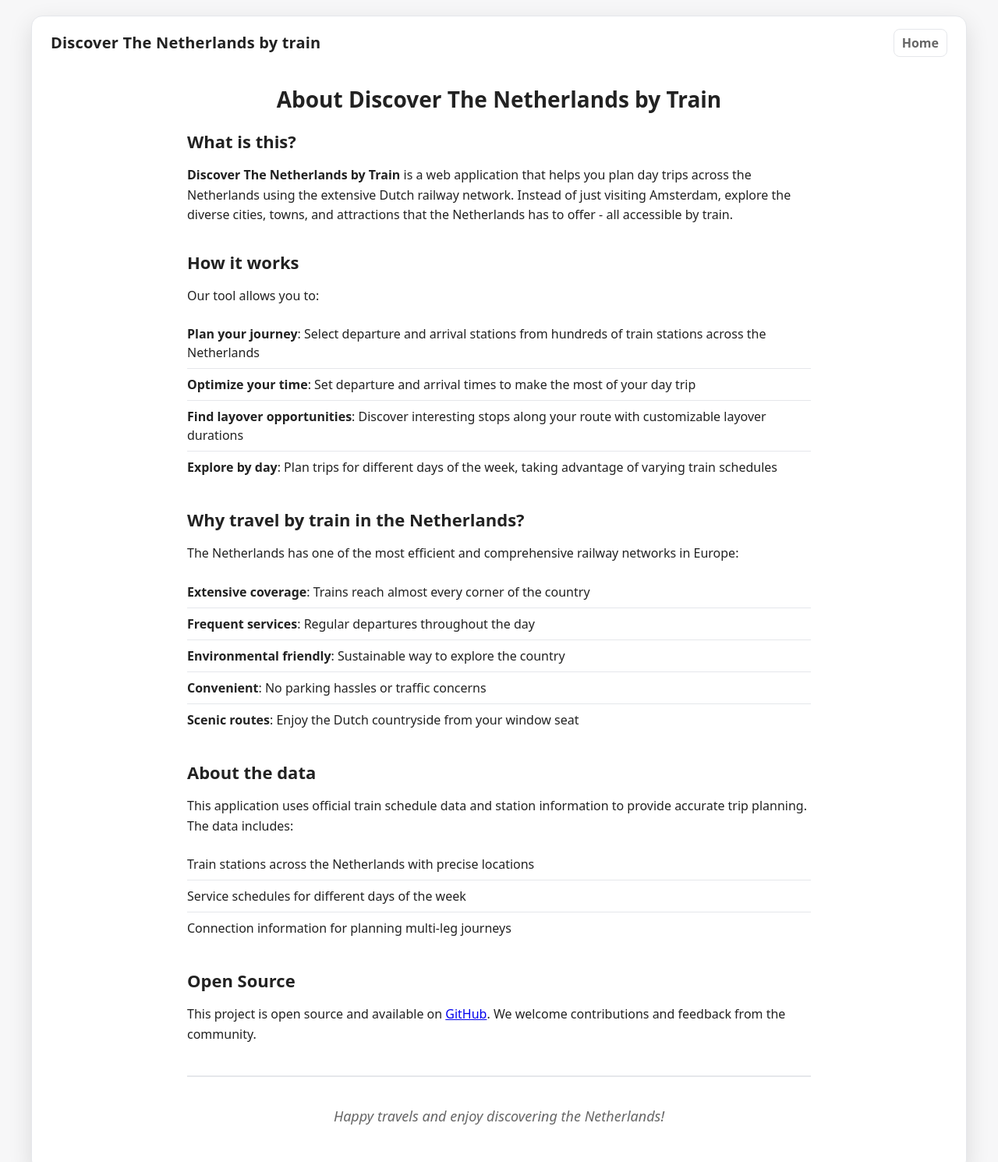
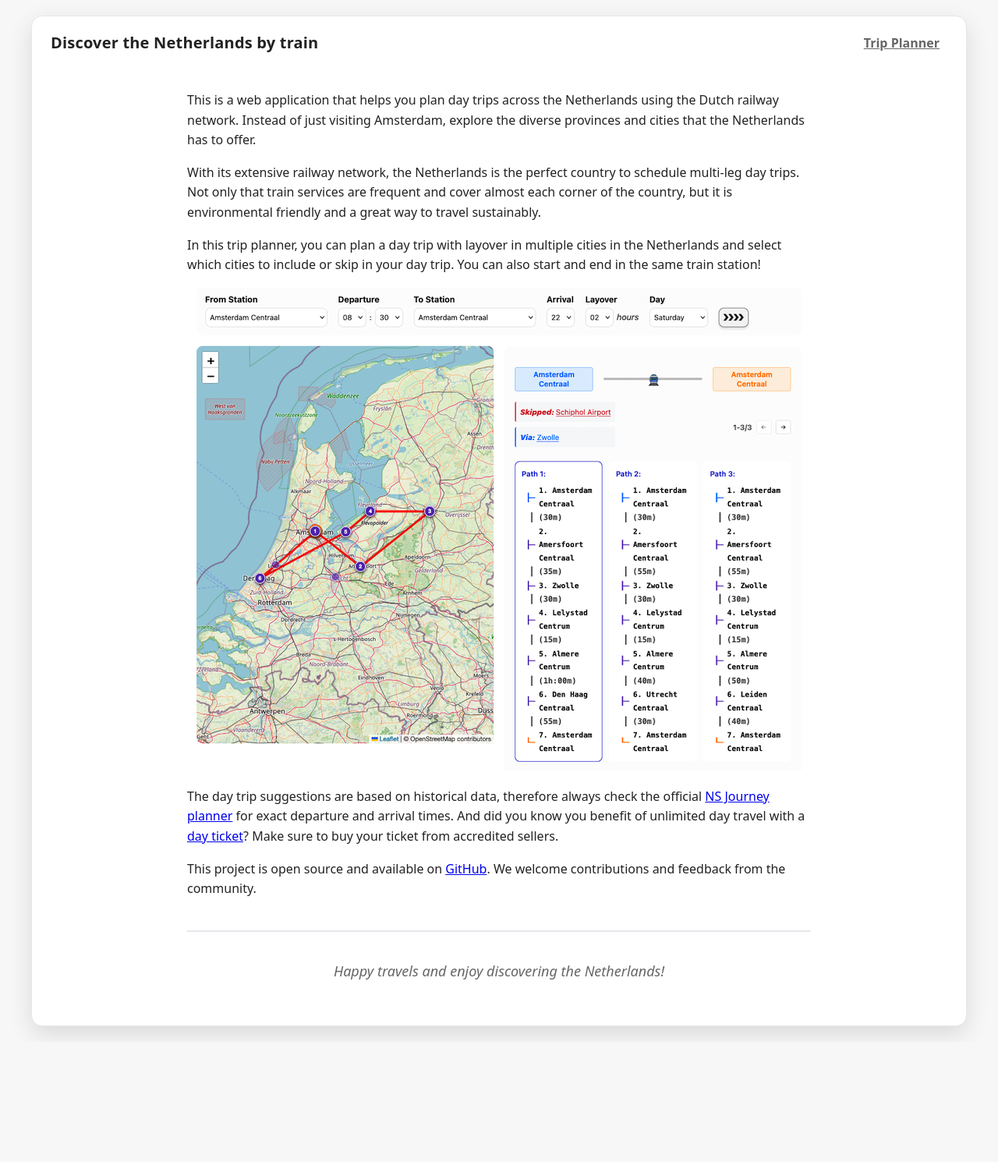
Before and after one commit to acirtep/morethanamsterdam-web, a plain HTML site: page about.html in a window 1280 px wide. Shown: the top 1490 px of the page at 78% size. After the commit the page ends 1336 px from the top, so only its background shows below. Drawn offline with Linux system fonts and the light colour scheme.

Commit message:
fix: refactor about and travel time

```diff
--- a/about.html
+++ b/about.html
@@ -3,61 +3,35 @@
 <head>
   <meta charset="UTF-8">
   <meta name="viewport" content="width=device-width, initial-scale=1.0">
-  <title>About - Discover The Netherlands by train</title>
+  <title>About - More Than Amsterdam</title>
   <link rel="stylesheet" href="styles.css">
 </head>
 <body>
   <div class="container">
     <div class="topbar">
-      <div class="brand"><span>Discover The Netherlands by train</span></div>
+      <div class="brand"><span>Discover the Netherlands by train</span></div>
       <div class="top-links">
-        <a href="index.html">Home</a>
+        <a href="index.html">Trip Planner</a>
       </div>
     </div>
 
     <div class="about-content">
-      <h1>About Discover The Netherlands by Train</h1>
+
 
       <section class="about-section">
-        <h2>What is this?</h2>
-        <p><strong>Discover The Netherlands by Train</strong> is a web application that helps you plan day trips across the Netherlands using the extensive Dutch railway network. Instead of just visiting Amsterdam, explore the diverse cities, towns, and attractions that the Netherlands has to offer - all accessible by train.</p>
-      </section>
+        <p>This is a web application that helps you plan day trips across the Netherlands using the Dutch railway network.
+          Instead of just visiting Amsterdam, explore the diverse provinces and cities that the Netherlands has to offer.</p>
 
-      <section class="about-section">
-        <h2>How it works</h2>
-        <p>Our tool allows you to:</p>
-        <ul class="feature-list">
-          <li><strong>Plan your journey</strong>: Select departure and arrival stations from hundreds of train stations across the Netherlands</li>
-          <li><strong>Optimize your time</strong>: Set departure and arrival times to make the most of your day trip</li>
-          <li><strong>Find layover opportunities</strong>: Discover interesting stops along your route with customizable layover durations</li>
-          <li><strong>Explore by day</strong>: Plan trips for different days of the week, taking advantage of varying train schedules</li>
-        </ul>
-      </section>
+        <p>With its extensive railway network, the Netherlands is the perfect country to schedule multi-leg day trips.
+        Not only that train services are frequent and cover almost each corner of the country, but it is environmental friendly and a great way to travel sustainably.
+        </p>
 
-      <section class="about-section">
-        <h2>Why travel by train in the Netherlands?</h2>
-        <p>The Netherlands has one of the most efficient and comprehensive railway networks in Europe:</p>
-        <ul class="feature-list">
-          <li><strong>Extensive coverage</strong>: Trains reach almost every corner of the country</li>
-          <li><strong>Frequent services</strong>: Regular departures throughout the day</li>
-          <li><strong>Environmental friendly</strong>: Sustainable way to explore the country</li>
-          <li><strong>Convenient</strong>: No parking hassles or traffic concerns</li>
-          <li><strong>Scenic routes</strong>: Enjoy the Dutch countryside from your window seat</li>
-        </ul>
-      </section>
+        <p>In this trip planner, you can plan a day trip with layover in multiple cities in the Netherlands and select which cities to include or skip in your day trip. You can also start and end in the same train station!</p>
+        <img src="/images/day_trip_example.png" class="center" alt="Day trips Amsterdam to Amsterdam">
+        <p>The day trip suggestions are based on historical data, therefore always check the official <a href="https://www.ns.nl/en/journeyplanner" target="_blank">NS Journey planner</a> for exact departure and arrival times.
+          And did you know you benefit of unlimited day travel with a <a href="https://www.ns.nl/en/tickets/day-ticket">day ticket</a>? Make sure to buy your ticket from accredited sellers.
+        </p>
 
-      <section class="about-section">
-        <h2>About the data</h2>
-        <p>This application uses official train schedule data and station information to provide accurate trip planning. The data includes:</p>
-        <ul class="feature-list">
-          <li>Train stations across the Netherlands with precise locations</li>
-          <li>Service schedules for different days of the week</li>
-          <li>Connection information for planning multi-leg journeys</li>
-        </ul>
-      </section>
-
-      <section class="about-section">
-        <h2>Open Source</h2>
         <p>This project is open source and available on <a href="https://github.com/acirtep/morethanamsterdam-web" target="_blank" rel="noopener noreferrer">GitHub</a>. We welcome contributions and feedback from the community.</p>
       </section>
 
--- a/styles.css
+++ b/styles.css
@@ -42,8 +42,15 @@
 .brand { display: flex; align-items: center; gap: 10px; font-weight: 800; letter-spacing: 0.2px; }
 .brand .flag { font-size: 22px; }
 .brand span { font-size: 20px; }
-.top-links a { color: var(--muted); text-decoration: none; font-weight: 600; border: 1px solid var(--border); padding: 6px 10px; border-radius: 8px; }
-.top-links a:hover { color: var(--text); border-color: var(--text); }
+.top-links a {
+  color: var(--muted);
+  text-decoration: underline;
+  font-weight: 600;
+  padding: 6px 10px;
+}
+.top-links a:hover {
+  color: var(--text);
+}
 .top-links a svg { border: none; padding: 0; }
 .top-links a:has(svg) { border: none; padding: 6px; }
 .top-links a:has(svg):hover { border: none; }
```
Also changed, not shown: index.html (+3 -3 lines), .github/workflows/deploy_pages.yml, images/day_trip_example.png (added), 1 other file.
